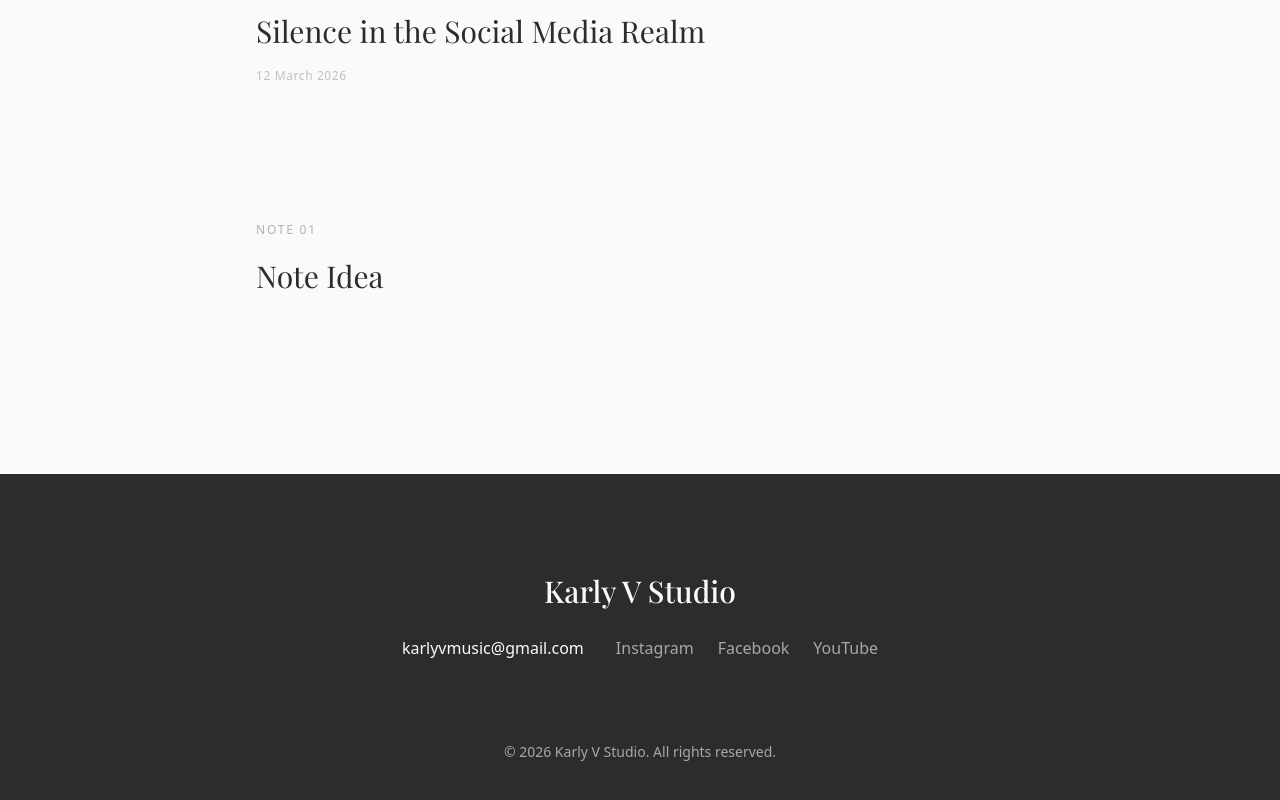
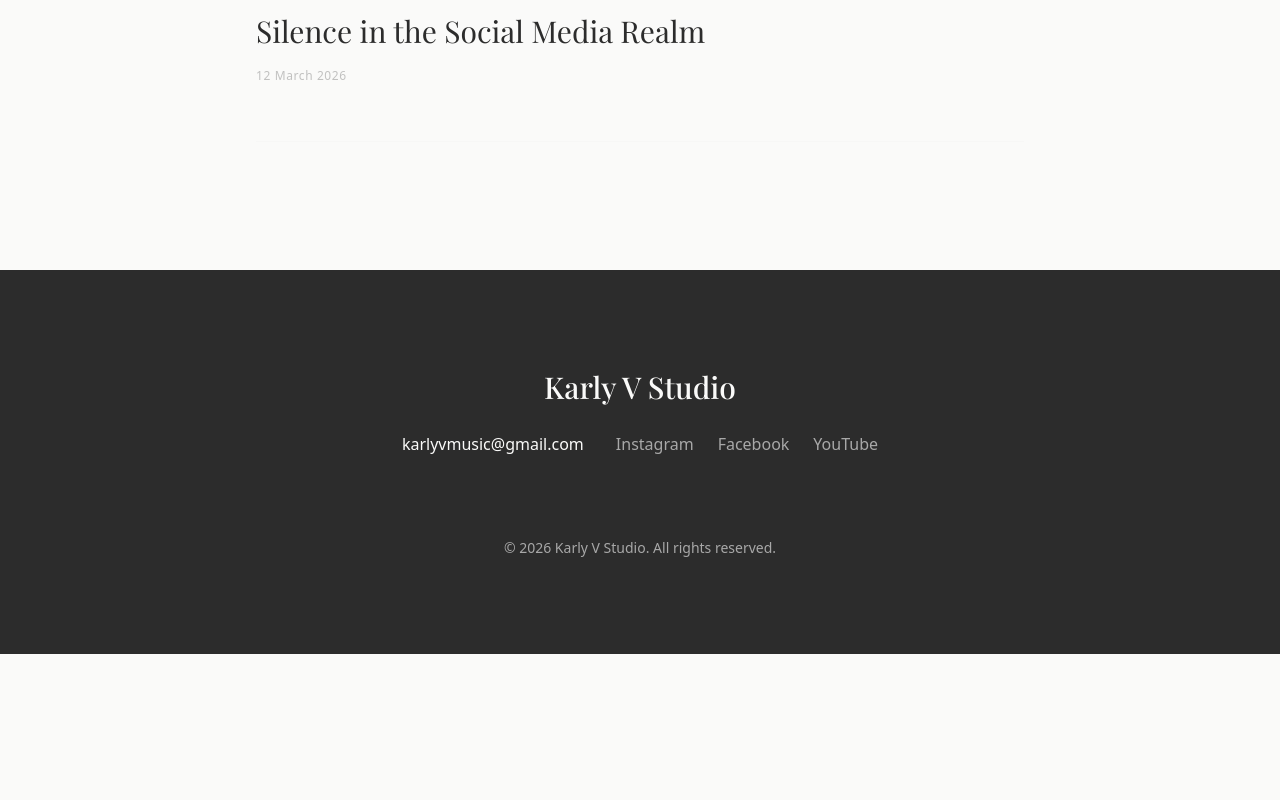
Before and after one commit to deanwhitson/karly_v_studio, a React (Create React App) app: page /notes in a window 1280 px wide. Shown: the part 5141-5941 px from the top of the page. After the commit the page ends 5795 px from the top, so only its background shows below. Built offline with nearby package versions, Linux system fonts and the light colour scheme.

Commit message:
Remove draft note and update build artifacts. Generated with Devin. Co-Authored-By: Devin <158243242+devin-ai-integration[bot]@users.noreply.github.com>

```diff
--- a/src/components/Notes.js
+++ b/src/components/Notes.js
@@ -1424,16 +1424,6 @@ So this time, the decision is different. Not about forcing a response or trying
 But this part is.
 
 I will stop postponing the work that is actually mine.`
-    },
-    {
-      id: 1,
-      title: "Note Idea",
-      date: null,
-      content: `The “trauma”  and assumptions carried from one relationship to the next.
-
-Morne’s - Dean
-
-Even after 5 years, the trauma response/conclusions still come out during times of high stress.`
     },
   ];
 
```
Also changed, not shown: 23 other files (tests, documents, lock files or other folders).
